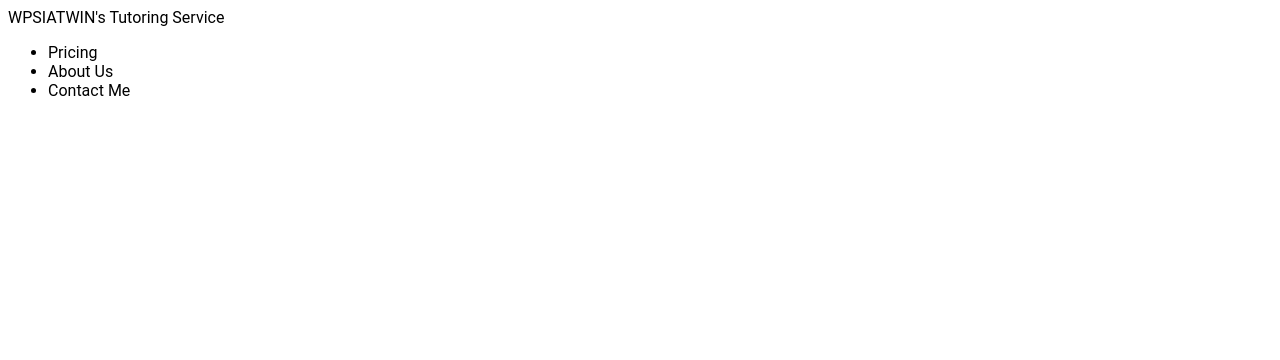
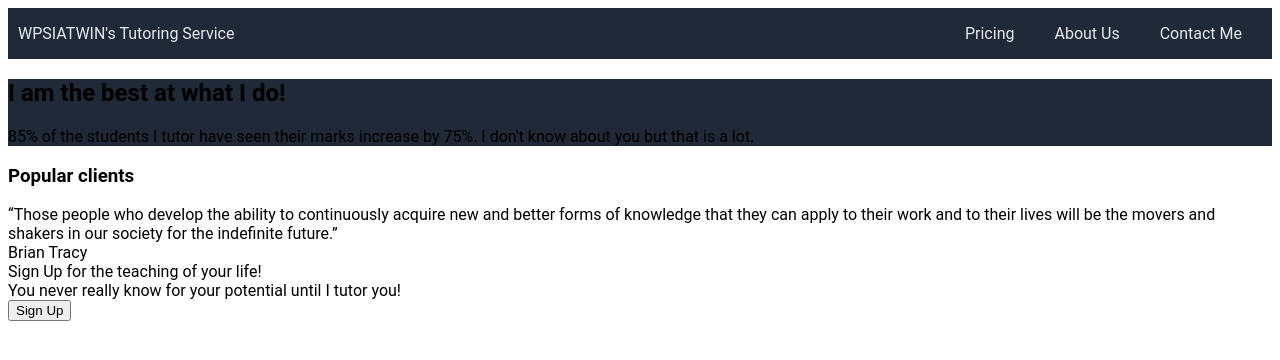
Before and after one commit to WPSITWIN/First-Business-Page, a plain HTML site: page index.html in a window 1280 px wide. Drawn offline with Linux system fonts and the light colour scheme.

Commit message:
Add all info needed for the webpage

```diff
--- a/index.html
+++ b/index.html
@@ -10,23 +10,30 @@
             <div class="logo">WPSIATWIN's Tutoring Service</div>
             <div class="right-links">
                 <ul>
-                    <li>Pricing</li>
-                    <li>About Us</li>
-                    <li>Contact Me</li>
+                    <li><a href="#">Pricing</a></li>
+                    <li><a href="#">About Us</a></li>
+                    <li><a href="#">Contact Me</a></li>
                 </ul>
             </div>
         </div>
-        <div class="two">
-
+            <div class="two">
+            <h2>I am the best at what I do!</h2>
+            <p>85% of the students I tutor have seen their marks increase by 75%. I don't know about you but that is a lot.</p>
         </div>
         <div class="three">
+            <h3>Popular clients</h3>
 
         </div>
         <div class="four">
-
+            <div class="quote">“Those people who develop the ability to continuously acquire new and better forms of knowledge that they can apply to their work and to their lives will be the movers and shakers in our society for the indefinite future.”</div>
+            <div class="citation">Brian Tracy</div>
         </div>
         <div class="five">
-
+            <div class="containter">
+                <div>Sign Up for the teaching of your life!</div>
+                <div>You never really know for your potential until I tutor you!</div>
+                <button href="#">Sign Up</button>
+            </div>
         </div>
         <div class="six">
 
--- a/style.css
+++ b/style.css
@@ -4,6 +4,38 @@ body {
     font-family: Roboto, monospace, sans-serif;
 }
 
-.logo {
+.header {
+    background-color: #1f2937;
+    color: #e5e7eb;
+
+    display: flex;
+    justify-content: space-between;
+    align-items: center;
+
+    margin: 0px;
 
 }
+
+.two {
+    background-color: #1f2937;
+    margin: 0px;
+}
+.logo {
+   margin-left: 10px;
+}
+
+.right-links {
+    display: flex;
+
+}
+li, a, ul {
+    display: flex;
+    color: #e5e7eb;
+    text-decoration: none;
+    list-style-type: none;
+
+    gap: 20px;
+
+
+    margin-right: 10px;
+}
```
